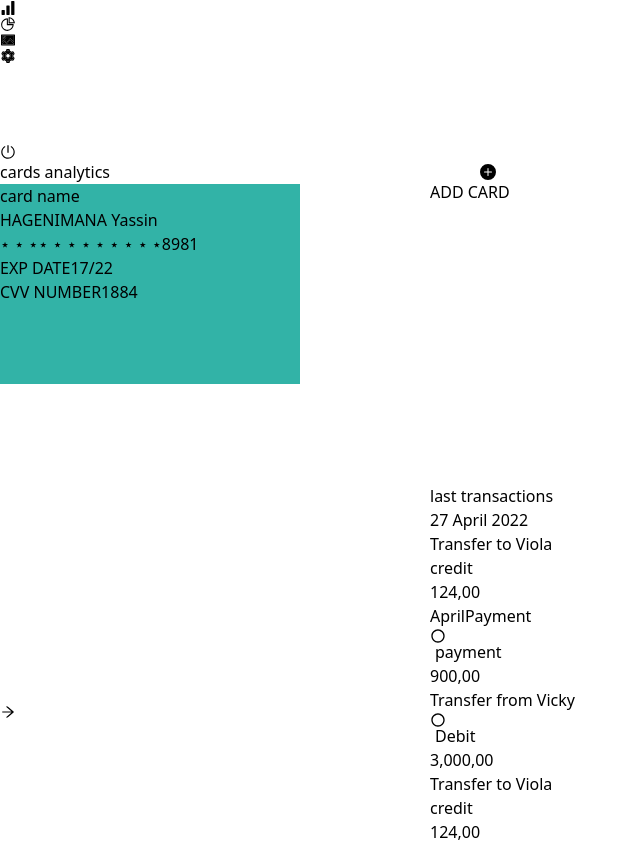
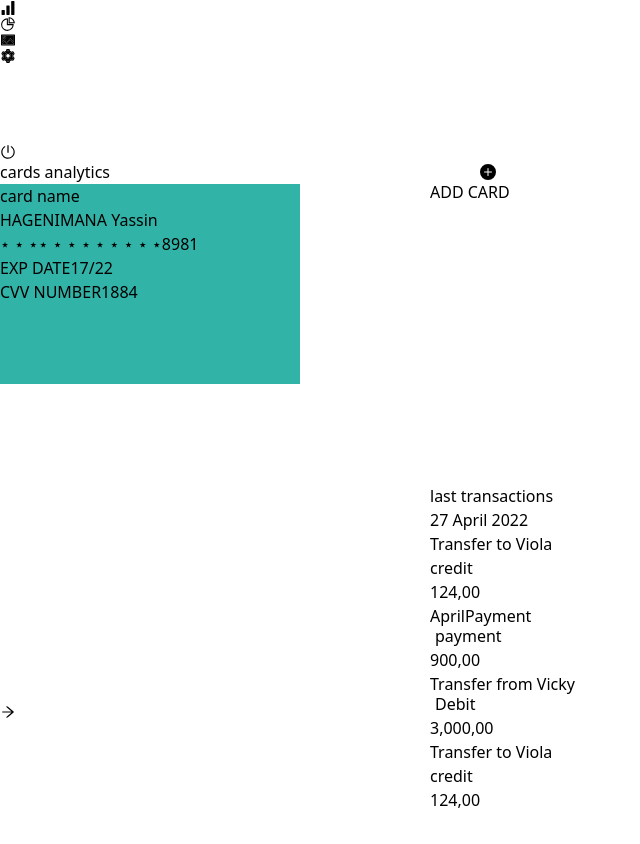
Before and after one commit to Mugisha-isaac/dashboard, a Next.js app: page / in a window 1280 px wide. Shown: the whole page, without its empty margins (0-640 px from the left). After the commit the page ends 812 px from the top, so only its background shows below. Built offline with nearby package versions, Linux system fonts and the light colour scheme.

Commit message:
added bg-yellow to circles

```diff
--- a/components/CardComponent.tsx
+++ b/components/CardComponent.tsx
@@ -68,7 +68,7 @@ const CardComponent:FunctionComponent<
                                         <p className="text-green-400">{data.status}</p>
                                     ):
                                     <div className="flex flex-row">
-                                        <p><BiCircle className="mt-1 ml-0 space-x-3 gap-3 w-3 h-3 text-yellow fill-yellow"/></p>
+                                        <div className="w-3 h-3 bg-yellow rounded-full"></div>
                                         <p className="capitalize " style={{marginTop:'-4px', marginLeft:'5px'}}>
                                         {data.status}
                                         </p>
```
